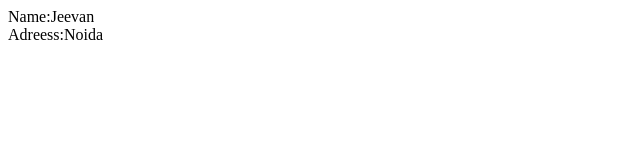
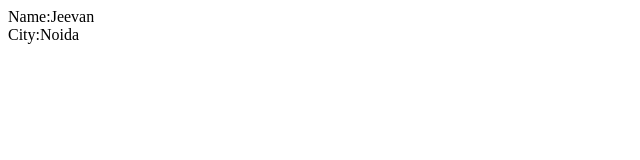
Before and after one commit to jeevansingh901/Github1, a plain HTML site: page index.html in a window 1280 px wide. Shown: the full height of the page, 0-640 px from the left. Drawn offline with Linux system fonts and the light colour scheme.

Commit message:
Adding the City

```diff
--- a/index.html
+++ b/index.html
@@ -1,12 +1,8 @@
 <html>
+  <head></head>
 
-<head></head>
-
-<body>
-<div> Name:Jeevan</div>
-<div> Adreess:Noida</div>
-
-</body>
-
-
+  <body>
+    <div>Name:Jeevan</div>
+    <div>City:Noida</div>
+  </body>
 </html>
```
